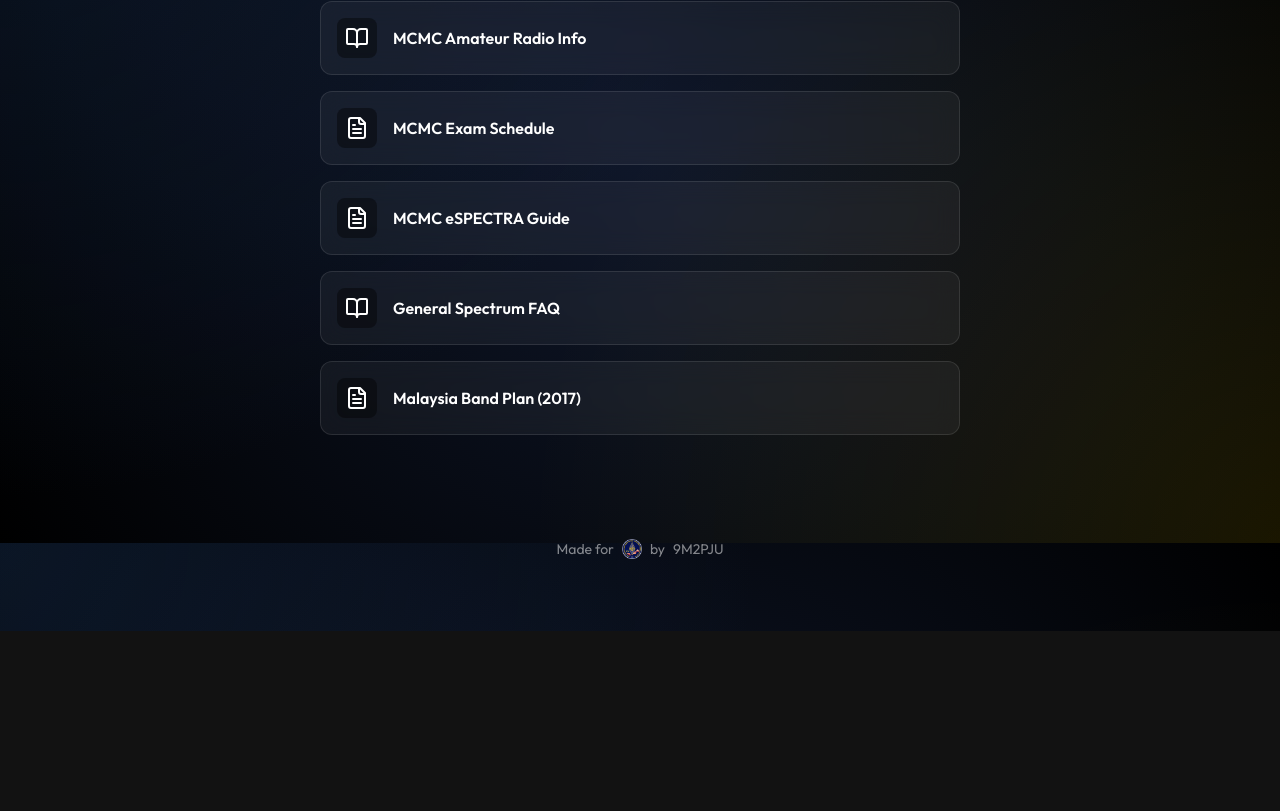
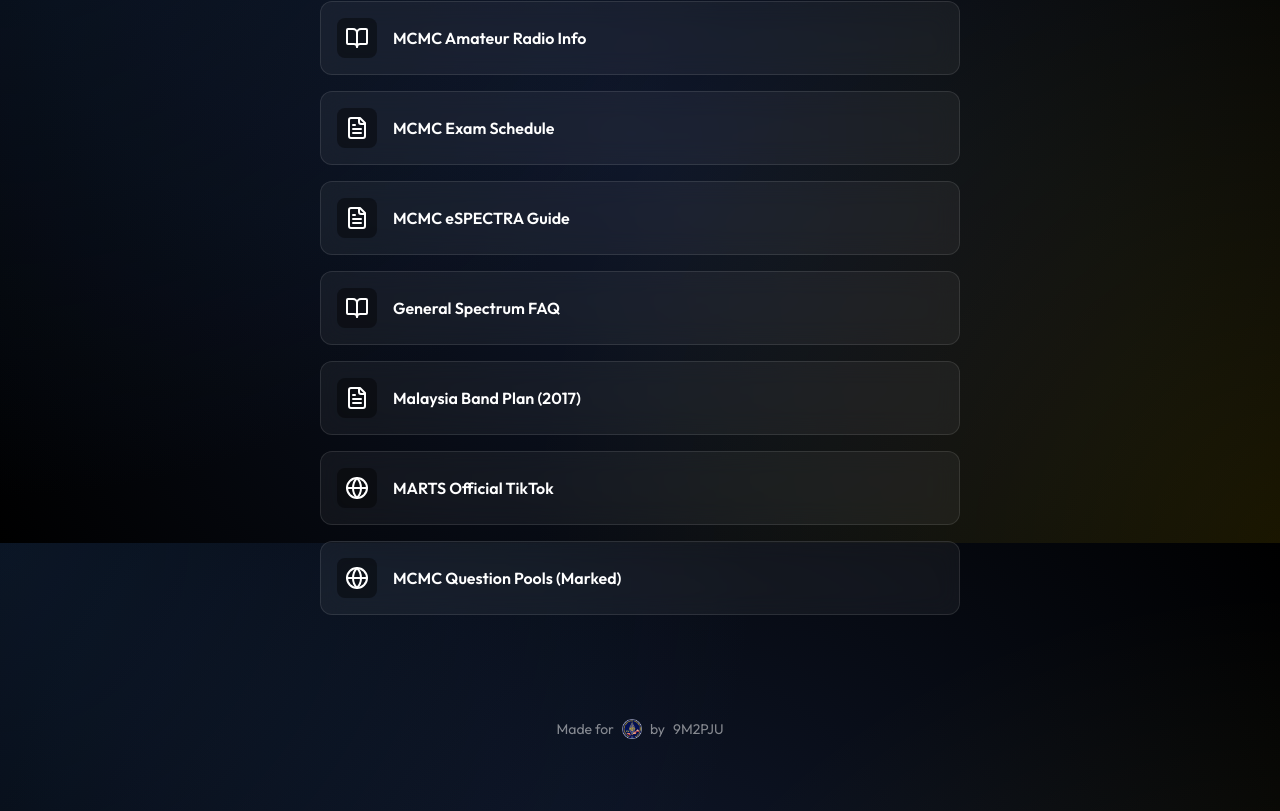
Before and after one commit to 9M2PJU/9M2PJU-MARTS-LINKTREE, a React (Vite) app: page / in a window 1280 px wide. Shown: the part 1857-2668 px from the top of the page. Before the commit the page ends 2488 px from the top, so only its background shows below. Built offline with nearby package versions, Linux system fonts and the light colour scheme.

Commit message:
feat: add missing MCMC Questions Pools link

```diff
--- a/src/data/links.js
+++ b/src/data/links.js
@@ -139,4 +139,14 @@
         url: "https://www.mcmc.gov.my/skmmgovmy/media/General/pdf/Spectrum-Plan-2017i.pdf",
         icon: FileText
     },
+    {
+        title: "MARTS Official TikTok",
+        url: "https://www.tiktok.com/@marts.malaysia.25?_t=zs-8xdd9ptzdh0&_r=1",
+        icon: Globe // Auto-added by sync script
+    },
+    {
+        title: "MCMC Question Pools (Marked)",
+        url: "https://drive.google.com/drive/folders/14aLQ2x62O9yAfs388hNPMSu0ZptQ-qMA?usp=sharing",
+        icon: Globe // Auto-added by sync script
+    },
 ];
```
Also changed, not shown: 4 other files (tests, documents, lock files or other folders).
